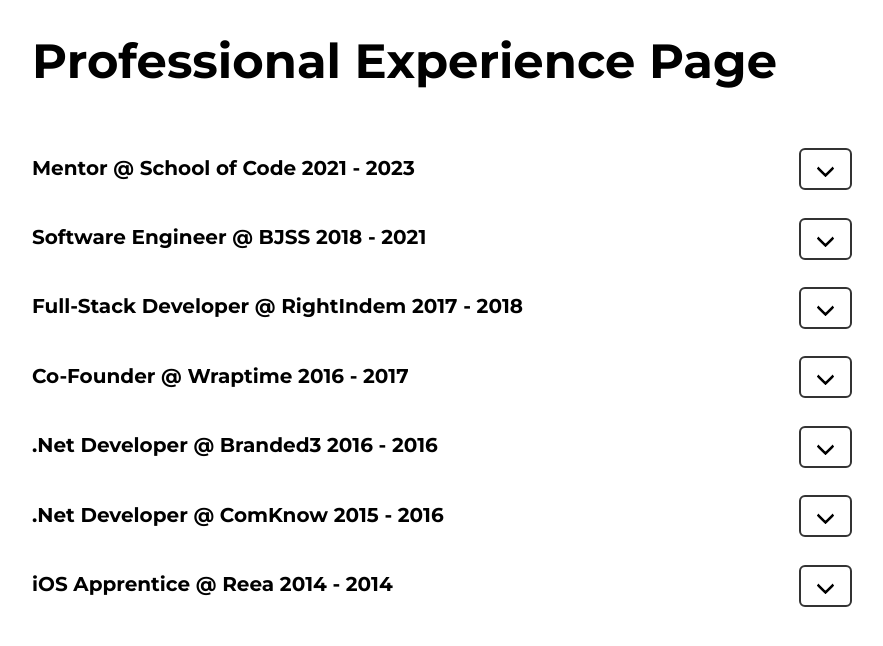
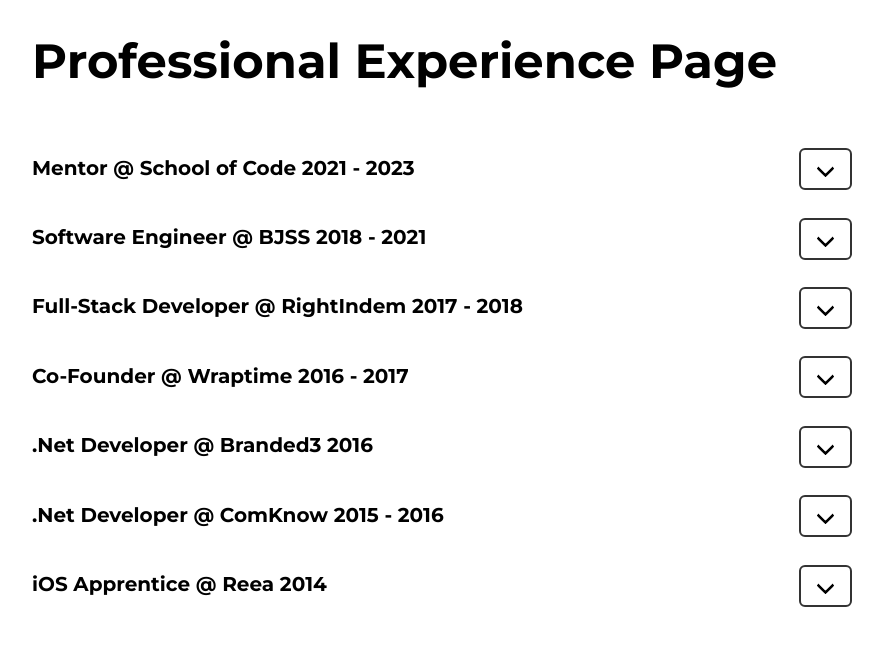
Before and after one commit to szabikr/szabi-space, a Next.js app: page /professional-experience in a window 1280 px wide. Shown: the top 646 px of the page, without its empty margins (198-1081 px from the left). Built offline with nearby package versions, Linux system fonts and the light colour scheme.

Commit message:
Showes experience period year only once if start is the same as end

```diff
--- a/src/components/professional-experience.jsx
+++ b/src/components/professional-experience.jsx
@@ -9,8 +9,10 @@
     id: exp.id,
     header: () => (
       <h5>
-        {exp.jobTitle} @ {exp.organization} {formatYearDate(exp.startDate)} -{' '}
-        {formatYearDate(exp.endDate)}
+        {exp.jobTitle} @ {exp.organization} {formatYearDate(exp.startDate)}
+        {new Date(exp.startDate).getFullYear() !==
+          new Date(exp.endDate).getFullYear() &&
+          ` - ${formatYearDate(exp.endDate)}`}
       </h5>
     ),
     body: () => (
```
